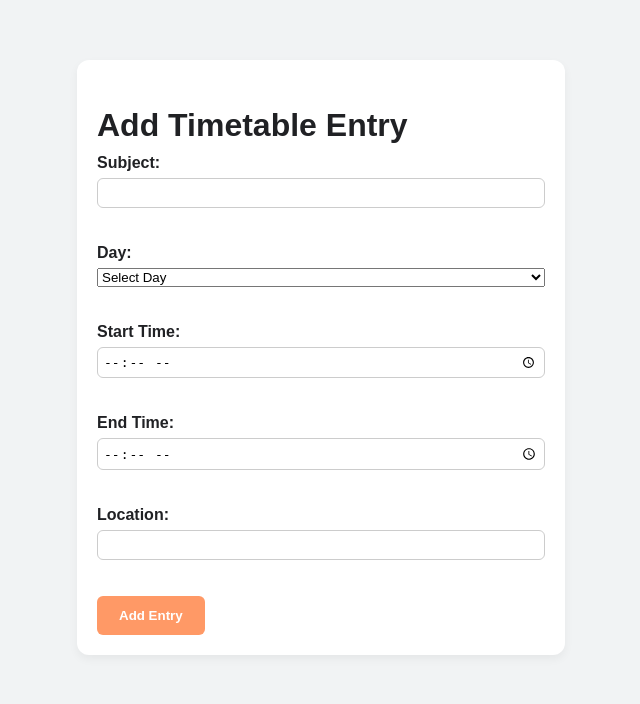
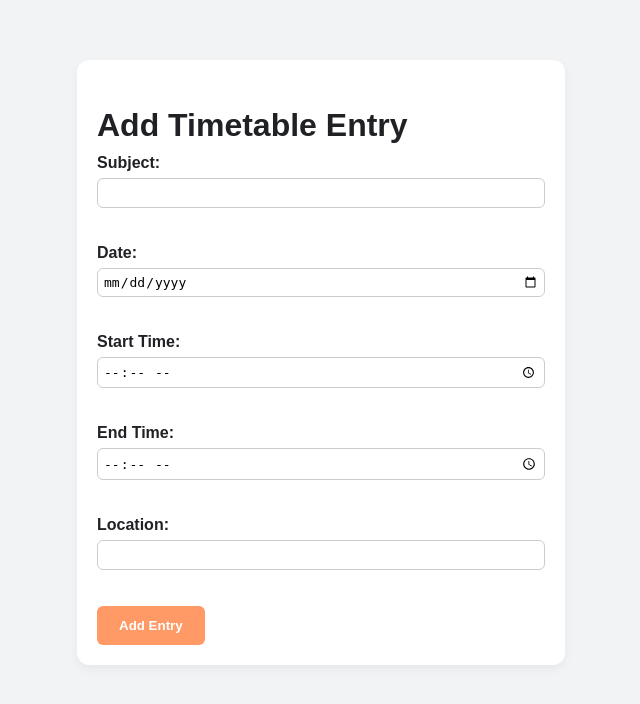
Before and after one commit to hyoond/TT4L-04, a Flask app: page /timetable in a window 1280 px wide. Shown: the part 69-773 px from the top of the page, without its empty margins (319-959 px from the left). Run offline with Flask 3, Linux system fonts and the light colour scheme; a user stored in the database is signed in.

Commit message:
Input box for day was changed to date and also the input type

```diff
--- a/templates/timetable.html
+++ b/templates/timetable.html
@@ -23,17 +23,8 @@
             </div>
 
             <div class="form-group">
-            <label>Day:</label>
-            <select name="day" required>
-                <option value="">Select Day</option>
-                <option>Monday</option>
-                <option>Tuesday</option>
-                <option>Wednesday</option>
-                <option>Thursday</option>
-                <option>Friday</option>
-                <option>Saturday</option>
-                <option>Sunday</option>
-            </select><br><br>
+            <label>Date:</label>
+            <input type="date" name="date" required><br><br>
             </div>
 
             <div class="form-group">
```
